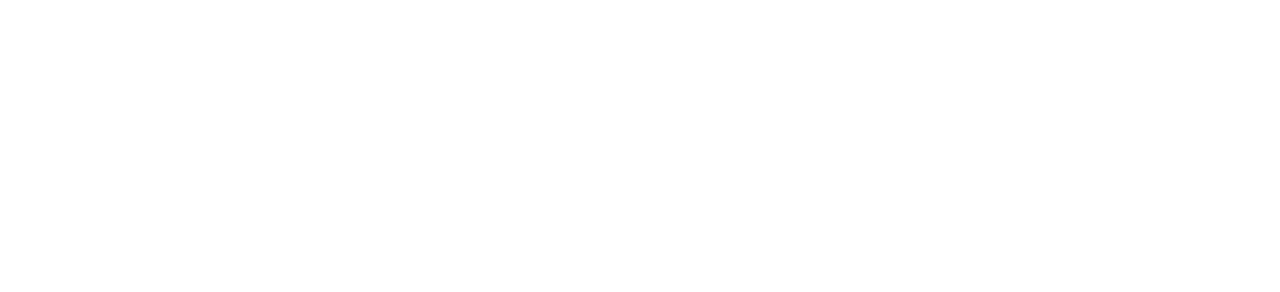
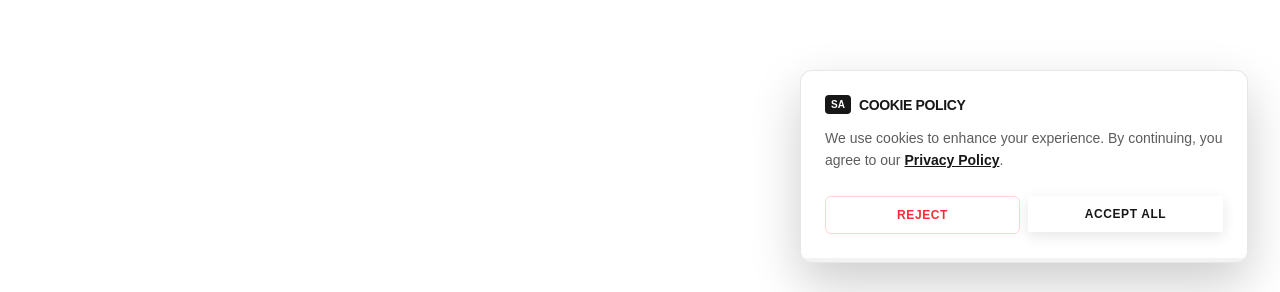
Before and after one commit to nounthanith/salu-service, a Next.js app: page / in a window 1280 px wide. Shown: the part 505-797 px from the top of the page. Built offline with nearby package versions, Linux system fonts and the light colour scheme; no server answers.

Commit message:
add cookie

```diff
--- a/app/api/auth/login/route.ts
+++ b/app/api/auth/login/route.ts
@@ -50,6 +50,7 @@
         httpOnly: true,
         sameSite: "lax",
         path: "/",
+        expires: new Date(Date.now() + 7 * 24 * 60 * 60 * 1000), // 7 days
       });
     }
   } catch {
--- a/app/layout.tsx
+++ b/app/layout.tsx
@@ -1,6 +1,7 @@
 import type { Metadata } from "next";
 import { Geist, Geist_Mono } from "next/font/google";
 import "./globals.css";
+import CookieBanner from "@/components/shared/cookie-banner";
 
 const geistSans = Geist({
   variable: "--font-geist-sans",
@@ -28,6 +29,7 @@
         className={`${geistSans.variable} ${geistMono.variable} antialiased`}
       >
         {children}
+        <CookieBanner />
       </body>
     </html>
   );
--- /dev/null
+++ b/components/shared/cookie-banner.tsx
@@ -0,0 +1,94 @@
+"use client";
+
+import { useEffect, useState } from "react";
+import { motion, AnimatePresence } from "motion/react";
+import Button from "@/components/shared/Button"; // Using your shared button
+import Link from "next/link";
+
+export default function CookieBanner() {
+  const [isVisible, setIsVisible] = useState(false);
+
+  // Use useEffect to avoid hydration mismatch errors in Next.js
+  useEffect(() => {
+    const consent = localStorage.getItem("cookie-consent");
+    if (!consent) {
+      // eslint-disable-next-line react-hooks/set-state-in-effect
+      setIsVisible(true);
+    }
+  }, []);
+
+  const acceptCookies = () => {
+    localStorage.setItem("cookie-consent", "accepted");
+    setIsVisible(false);
+  };
+
+  const rejectCookies = () => {
+    localStorage.setItem("cookie-consent", "rejected");
+    setIsVisible(false);
+  };
+
+  return (
+    <AnimatePresence>
+      {isVisible && (
+        <motion.div
+          initial={{ opacity: 0, y: 50 }}
+          animate={{ opacity: 1, y: 0 }}
+          exit={{ opacity: 0, y: 50 }}
+          transition={{ duration: 0.4, ease: "easeOut" }}
+          // Using your background and foreground variables
+          className="fixed bottom-4 inset-x-4 z-[100] md:bottom-8 md:left-auto md:right-8 md:max-w-md bg-background text-foreground border border-foreground/10 shadow-[0_20px_50px_rgba(0,0,0,0.2)] rounded-xl overflow-hidden"
+        >
+          <div className="p-5 md:p-6">
+            {/* HEADER WITH LOGO STYLE ACCENT */}
+            <div className="flex items-center gap-2 mb-3">
+              <span className="bg-foreground text-background px-1.5 py-0.5 rounded text-[10px] font-black uppercase">
+                sa
+              </span>
+              <h3 className="text-sm font-black uppercase tracking-tight">
+                Cookie Policy
+              </h3>
+            </div>
+
+            <p className="text-xs md:text-sm text-foreground/70 leading-relaxed mb-6">
+              We use cookies to enhance your experience. By continuing, you
+              agree to our
+              <Link
+                href="/privacy"
+                className="text-foreground font-bold underline ml-1 hover:text-yellow-500 transition-colors"
+              >
+                Privacy Policy
+              </Link>
+              .
+            </p>
+
+            {/* BUTTONS AREA */}
+            <div className="flex flex-col sm:flex-row gap-2">
+              {/* REJECT - DANGER STYLE */}
+              <div className="flex-1 group">
+                <button
+                  onClick={rejectCookies}
+                  className="w-full py-2.5 text-xs font-bold uppercase tracking-wider text-red-500 border border-red-500/20 rounded-md hover:bg-red-500 hover:text-white transition-all duration-200"
+                >
+                  Reject
+                </button>
+              </div>
+
+              {/* ACCEPT - PRIMARY STYLE */}
+              <div className="flex-1">
+                <Button
+                  onClick={acceptCookies}
+                  className="w-full py-2.5 text-xs font-bold uppercase tracking-wider shadow-[0_4px_14px_0_rgba(0,0,0,0.1)]"
+                >
+                  Accept All
+                </Button>
+              </div>
+            </div>
+          </div>
+
+          {/* DECORATIVE BOTTOM BAR */}
+          <div className="h-1 w-full bg-foreground/5" />
+        </motion.div>
+      )}
+    </AnimatePresence>
+  );
+}
```
